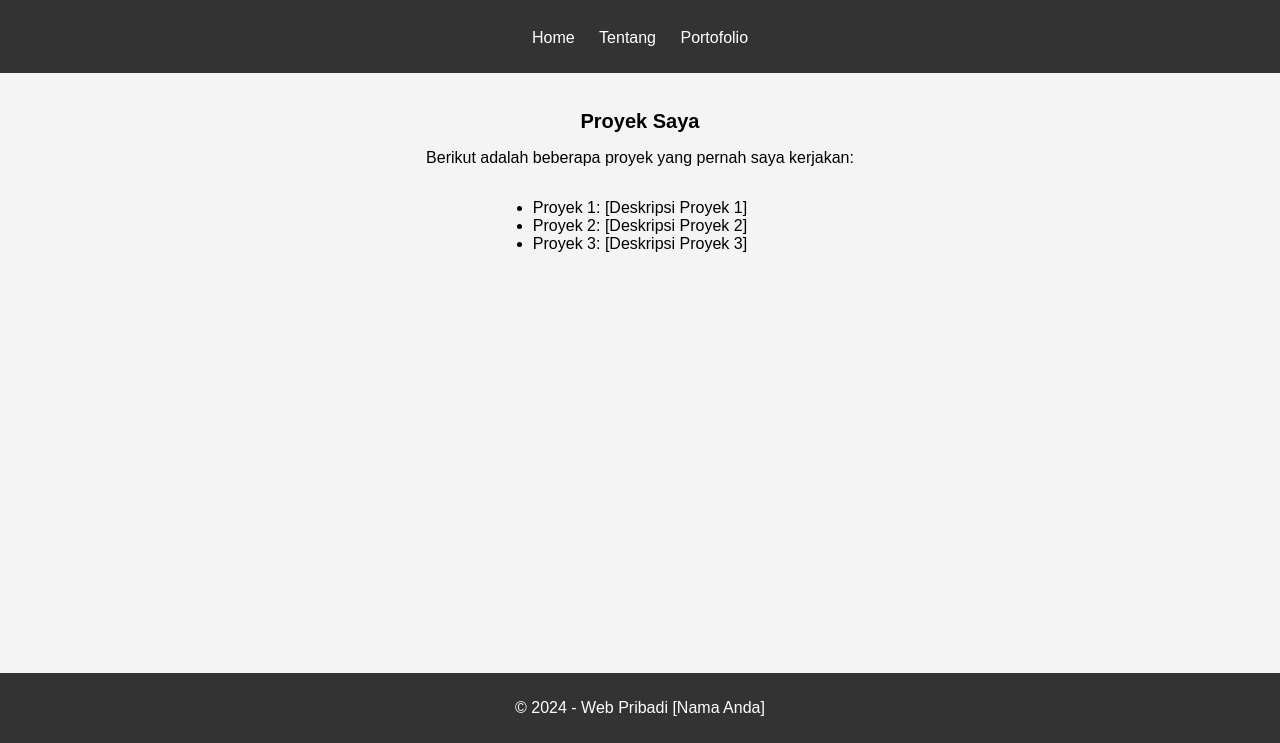
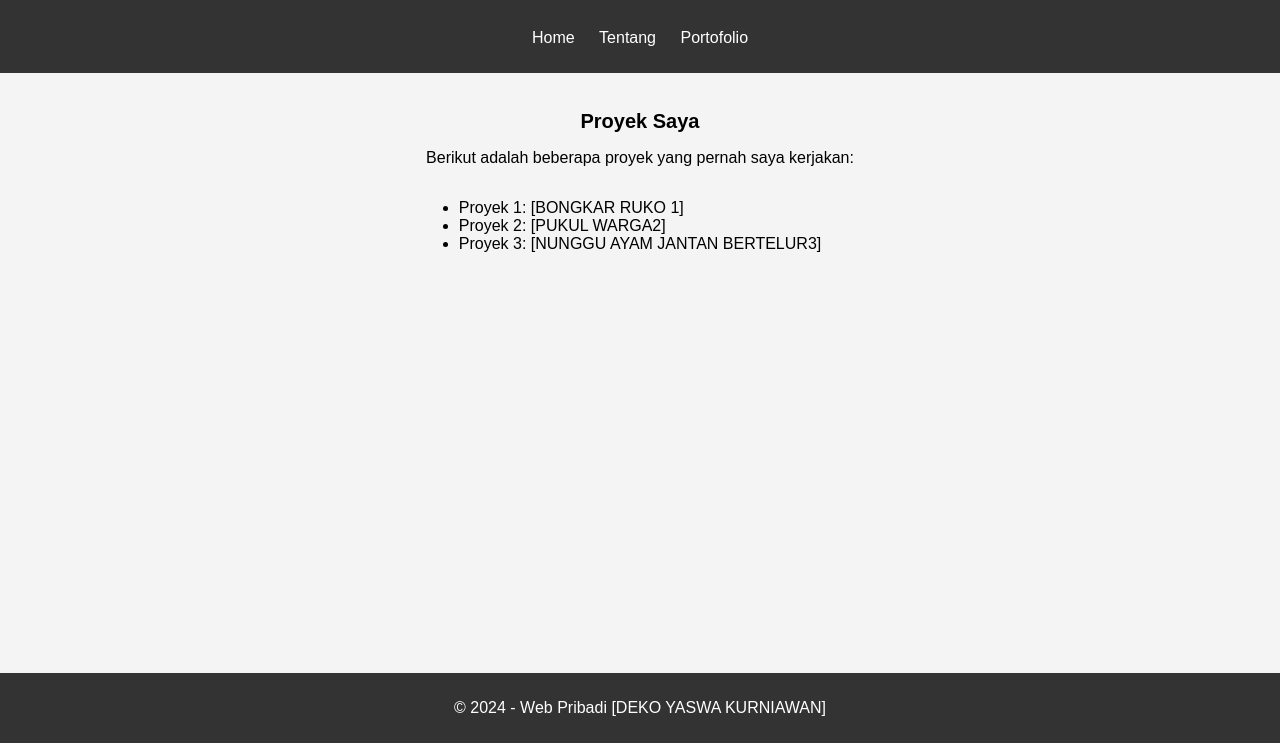
Before and after one commit to dekoyaswakurniawan/dekoyaswakurniawan.github.io, a plain HTML site: page portofolio.html in a window 1280 px wide. Shown: the part 57-800 px from the top of the page. Drawn offline with Linux system fonts and the light colour scheme.

Commit message:
Update portofolio.html

```diff
--- a/portofolio.html
+++ b/portofolio.html
@@ -23,15 +23,15 @@
             <h2>Proyek Saya</h2>
             <p>Berikut adalah beberapa proyek yang pernah saya kerjakan:</p>
             <ul>
-                <li>Proyek 1: [Deskripsi Proyek 1]</li>
-                <li>Proyek 2: [Deskripsi Proyek 2]</li>
-                <li>Proyek 3: [Deskripsi Proyek 3]</li>
+                <li>Proyek 1: [BONGKAR RUKO 1]</li>
+                <li>Proyek 2: [PUKUL WARGA2]</li>
+                <li>Proyek 3: [NUNGGU AYAM JANTAN BERTELUR3]</li>
             </ul>
         </section>
     </main>
 
     <footer>
-        <p>&copy; 2024 - Web Pribadi [Nama Anda]</p>
+        <p>&copy; 2024 - Web Pribadi [DEKO YASWA KURNIAWAN]</p>
     </footer>
 </body>
 </html>
```
